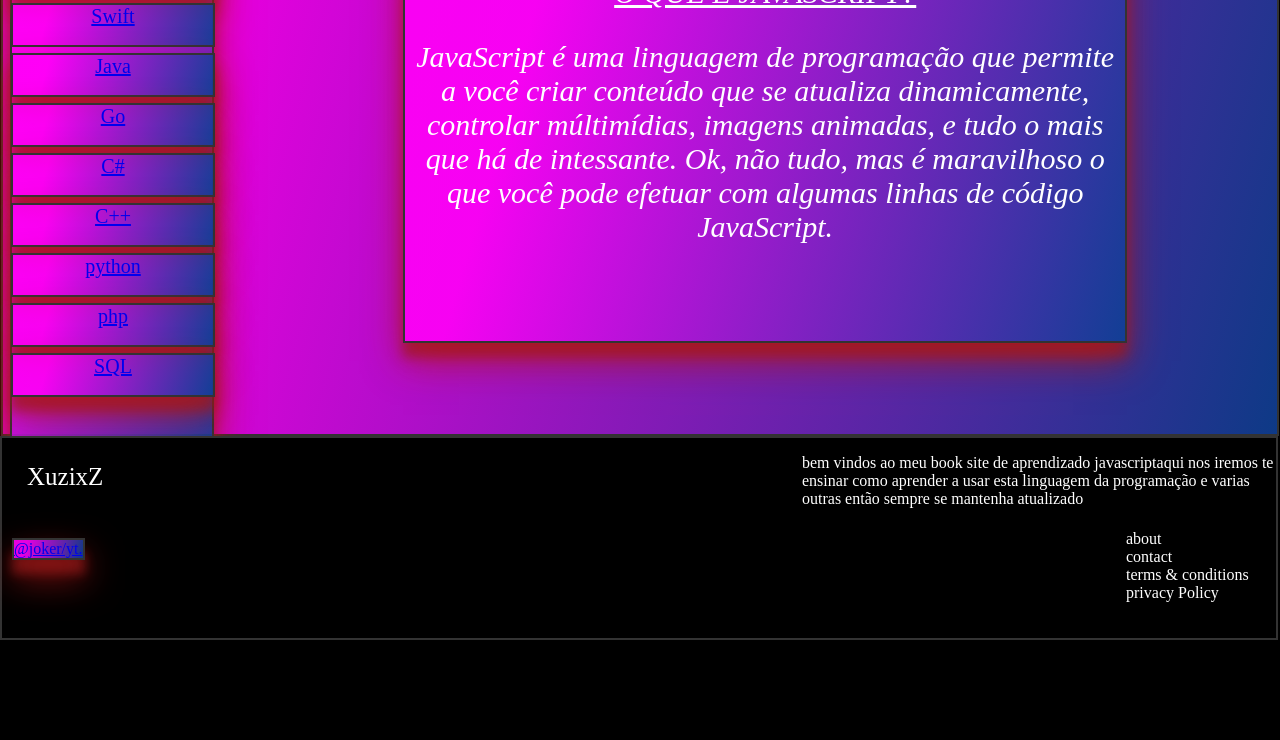
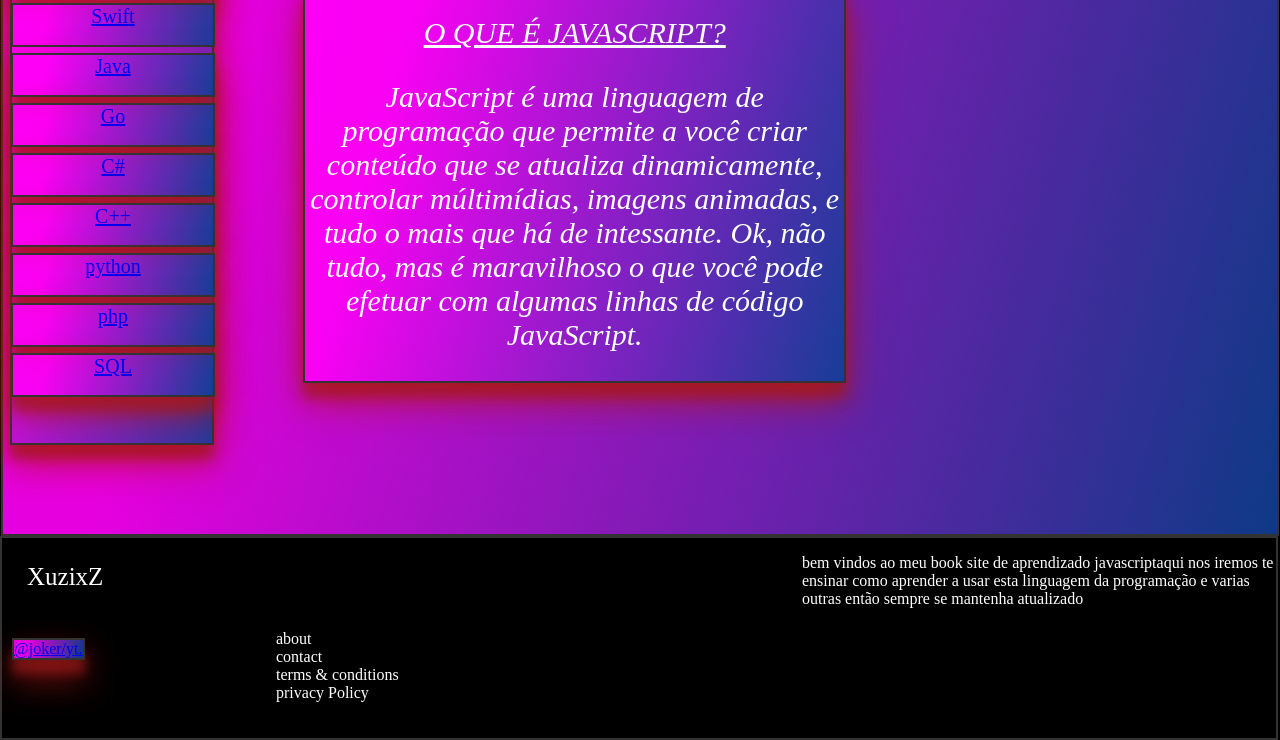
Before and after one commit to 9johnz/test, a plain HTML site: page index.html in a window 1280 px wide. Shown: the part 316-1056 px from the top of the page. Before the commit the page ends 956 px from the top, so only its background shows below. Drawn offline with Linux system fonts and the light colour scheme.

Commit message:
conserto 100% atualizado

```diff
--- a/index.css
+++ b/index.css
@@ -38,7 +38,7 @@ box-shadow: 0 18px 36px rgba(179 22 22 / 78%), 0 14px 11px rgba(147 27 27 / 68%)
 .loi3{
 	  background: linear-gradient(105.5deg, rgb(255 0 247 / 90%) 17.65%, rgba(15, 64, 149, 0.9));
       width: 99.5%;
-      height: 500px;
+      height: 600px;
       border: 2px solid #333;
       margin: 0 auto;
       position: relative;
@@ -223,12 +223,12 @@ width: 200px;
 }
 
 .jop{
-	width: 720px;
-	height:  395px;
+	width: 539px;
+	height: 395px;
         position: absolute;
 	border: 2px solid #333;
-	left: 400px;
-	top: 10px;
+	left: 300px;
+	top: 50px;
 	 box-shadow: 0 18px 36px rgba(179 22 22 / 78%), 0 14px 11px rgba(147 27 27 / 68%);
 	 background: linear-gradient(105.5deg, rgb(255 0 247 / 90%) 17.65%, rgba(15, 64, 149, 0.9));
 }
@@ -307,7 +307,7 @@ width: 200px;
 	height: 100px;
 	background-color: #000;
 	position: absolute;
-	left: 1100px;
+	left: 250px;
 	top: 90px;
 }
 .kli{
```
